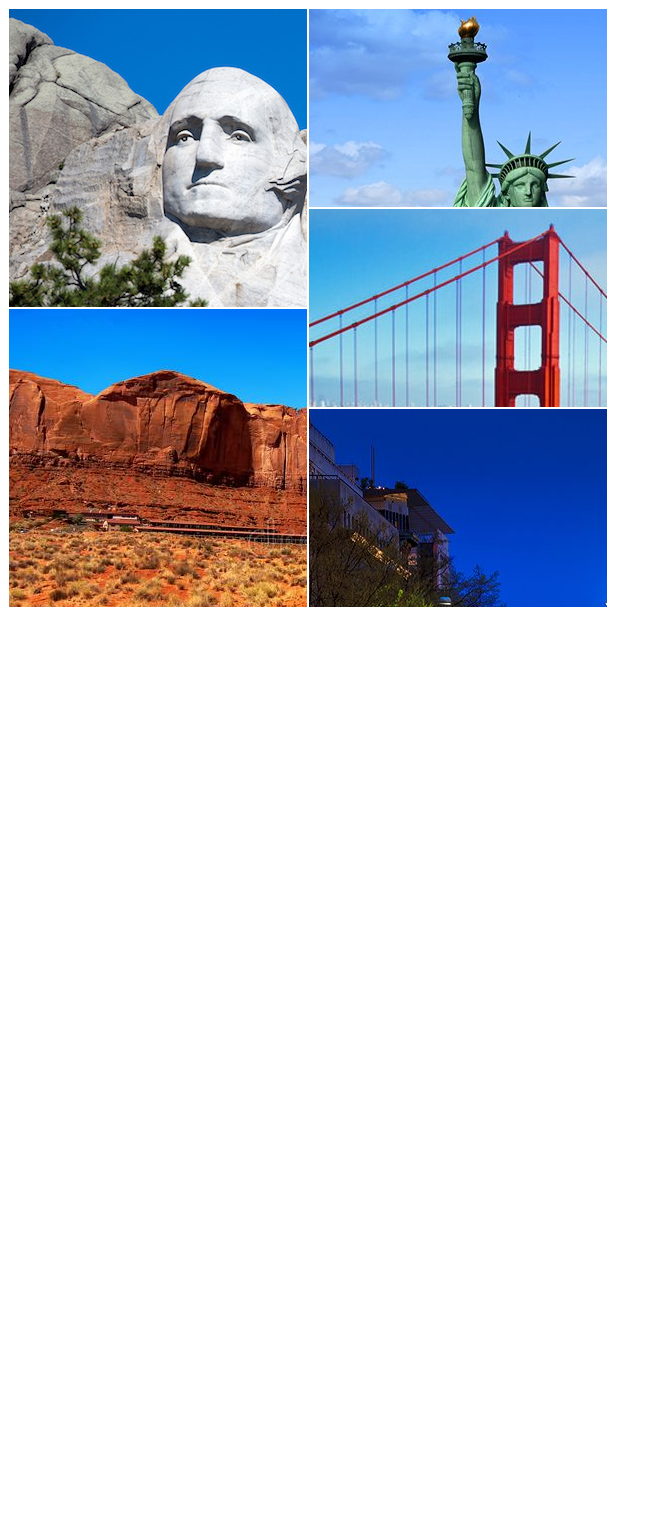
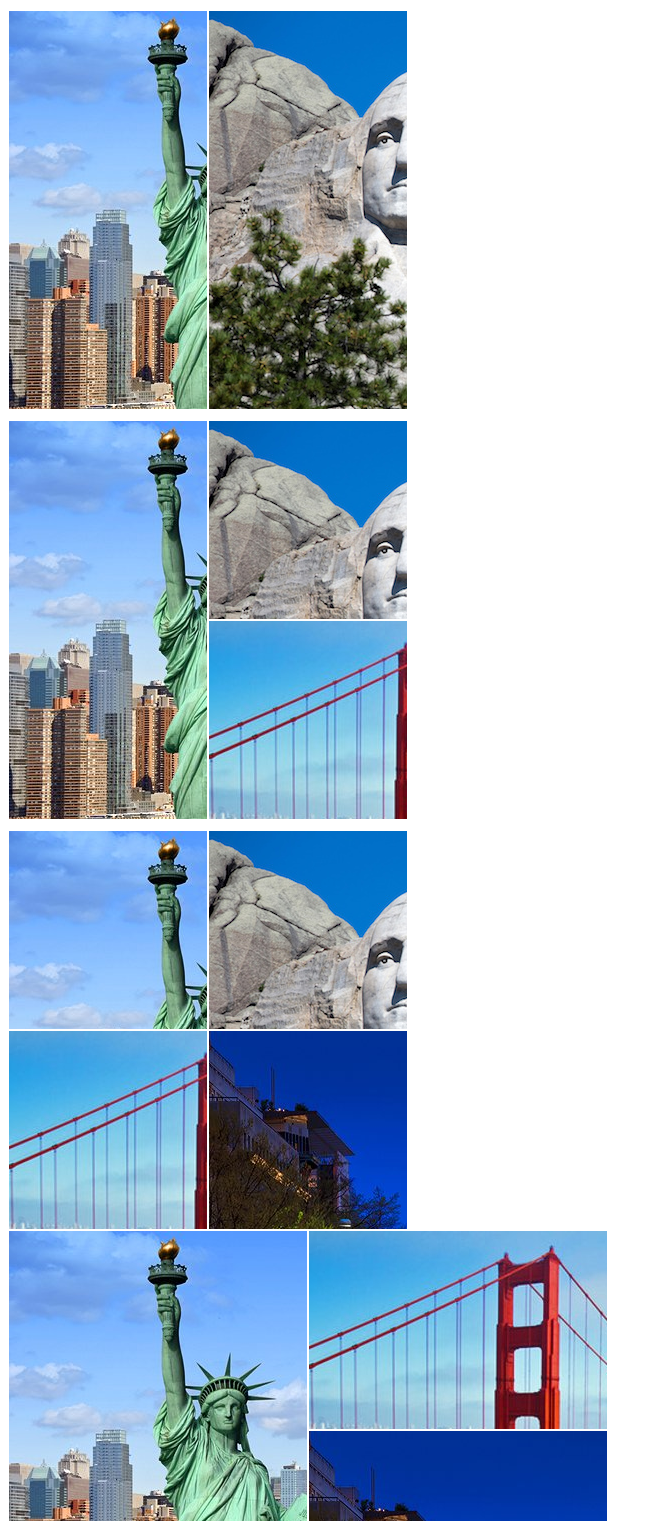
Before and after one commit to kazuki4real/js-fb-image, a plain HTML site: page index.html in a window 1280 px wide. Shown: the top 1521 px of the page, without its empty margins (0-661 px from the left). Before the commit the page ends 800 px from the top, so only its background shows below. Drawn offline with Linux system fonts and the light colour scheme.

Commit message:
css patterns added

```diff
--- a/index.html
+++ b/index.html
@@ -8,13 +8,67 @@
 <link rel="stylesheet" href="styles.css">
 </head>
 <body>
-  <div id="container">
-    <div class="itemA"><img src="img/mount_rushmore.jpg" alt=""></div>
-    <div class="itemB"><img src="img/united-states-usa-america-monument-valley-arizona-utah-famous-place-monument-valley-landscape-arizona-utah-scene-navajo-121420678.jpg" alt=""></div>
-    <div class="itemC"><img src="img/usa-best-places-new-york.jpg" alt=""></div>
-    <div class="itemD"><img src="img/usa-best-places-san-francisco.jpg" alt=""></div>
-    <div class="itemE"><img src="img/usa-best-places-washington.jpg" alt=""></div>
+
+  <div id="container" class="pattern2">
+    <div class="item">
+      <img src="img/usa-best-places-new-york.jpg">
+    </div>
+    <div class="item">
+      <img src="img/mount_rushmore.jpg">
+    </div>
   </div>
-  <script src="main.js"></script>
+
+  <div id="container" class="pattern3">
+    <div class="item">
+      <img src="img/usa-best-places-new-york.jpg">
+    </div>
+    <div class="item">
+      <img src="img/mount_rushmore.jpg">
+    </div>
+    <div class="item">
+      <img src="img/usa-best-places-san-francisco.jpg">
+    </div>
+  </div>
+
+  <div id="container" class="pattern4">
+    <div class="item">
+      <img src="img/usa-best-places-new-york.jpg">
+    </div>
+    <div class="item">
+      <img src="img/mount_rushmore.jpg">
+    </div>
+    <div class="item">
+      <img src="img/usa-best-places-san-francisco.jpg">
+    </div>
+    <div class="item">
+      <img src="img/usa-best-places-washington.jpg">
+    </div>
+  </div>
+
+  <div id="container" class="pattern5">
+    <div class="item">
+      <img src="img/usa-best-places-new-york.jpg">
+    </div>
+    <div class="item">
+      <img src="img/mount_rushmore.jpg">
+    </div>
+    <div class="item">
+      <img src="img/usa-best-places-san-francisco.jpg">
+    </div>
+    <div class="item">
+      <img src="img/usa-best-places-washington.jpg">
+    </div>
+    <div class="item">
+      <img src="img/united-states-usa-america-monument-valley-arizona-utah-famous-place-monument-valley-landscape-arizona-utah-scene-navajo-121420678.jpg">
+    </div>
+  </div>
+  <script src="main.js">
+  </script>
 </body>
 </html>
+
+<!-- <div class="itemA"><img src="img/mount_rushmore.jpg"></div>
+    <div class="itemB"><img src="img/united-states-usa-america-monument-valley-arizona-utah-famous-place-monument-valley-landscape-arizona-utah-scene-navajo-121420678.jpg"></div>
+    <div class="itemC"><img src="img/usa-best-places-new-york.jpg"></div>
+    <div class="itemD"><img src="img/usa-best-places-san-francisco.jpg"></div>
+    <div class="itemE"><img src="img/usa-best-places-washington.jpg"></div> -->
--- a/styles.css
+++ b/styles.css
@@ -1,38 +1,125 @@
-#container {
+.pattern2 {
+  display: grid;
+  grid-template-rows: 200px 200px;
+  grid-template-columns: 200px 200px;
+  margin-top: 10px;
+}
+
+.pattern2 .item:nth-child(1) {
+  grid-row: 1 / 3;
+  grid-column: 1 / 2;
+  margin: 1px 1px;
+  overflow: hidden;
+}
+
+.pattern2 .item:nth-child(2) {
+  grid-row: 1 / 3;
+  grid-column: 2 / 3;
+  margin: 1px 1px;
+  overflow: hidden;
+}
+
+/* pattern 3 */
+.pattern3 {
+  display: grid;
+  grid-template-rows: 200px 200px;
+  grid-template-columns: 200px 200px;
+  margin-top: 10px;
+}
+
+.pattern3 .item:nth-child(1) {
+  grid-row: 1 / 3;
+  grid-column: 1 / 2;
+  margin: 1px 1px;
+  overflow: hidden;
+}
+
+.pattern3 .item:nth-child(2) {
+  grid-row: 1 / 2;
+  grid-column: 2 / 3;
+  margin: 1px 1px;
+  overflow: hidden;
+}
+
+.pattern3 .item:nth-child(3) {
+  grid-row: 2 / 3;
+  grid-column: 2 / 3;
+  margin: 1px 1px;
+  overflow: hidden;
+}
+
+/* pattern 4 */
+.pattern4 {
+  display: grid;
+  grid-template-rows: 200px 200px;
+  grid-template-columns: 200px 200px;
+  margin-top: 10px;
+}
+
+.pattern4 .item:nth-child(1) {
+  grid-row: 1 / 2;
+  grid-column: 1 / 2;
+  margin: 1px 1px;
+  overflow: hidden;
+}
+
+.pattern4 .item:nth-child(2) {
+  grid-row: 1 / 2;
+  grid-column: 2 / 3;
+  margin: 1px 1px;
+  overflow: hidden;
+}
+
+.pattern4 .item:nth-child(3) {
+  grid-row: 2 / 3;
+  grid-column: 1 / 2;
+  margin: 1px 1px;
+  overflow: hidden;
+}
+
+.pattern4 .item:nth-child(4) {
+  grid-row: 2 / 3;
+  grid-column: 2 / 3;
+  margin: 1px 1px;
+  overflow: hidden;
+}
+
+/* pattern 5 */
+.pattern5 {
   display: grid;
   grid-template-rows: 100px 100px 100px 100px 100px 100px;
   grid-template-columns: 100px 100px 100px 100px 100px 100px;
 }
 
-.itemA {
+.pattern5 .item:nth-child(1) {
   grid-row: 1 / 4;
   grid-column: 1 / 4;
   margin: 1px 1px;
   overflow: hidden;
 }
 
-.itemB {
+.pattern5 .item:nth-child(2) {
   grid-row: 4 / 7;
   grid-column: 1 / 4;
   margin: 1px 1px;
   overflow: hidden;
 }
 
-.itemC {
+.pattern5 .item:nth-child(3) {
   grid-row: 1 / 3;
   grid-column: 4 / 7;
   margin: 1px 1px;
   overflow: hidden;
 }
 
-.itemD {
+.pattern5 .item:nth-child(4){
   grid-row: 3 / 5;
   grid-column: 4 / 7;
   margin: 1px 1px;
   overflow: hidden;
 }
 
-.itemE {
+.pattern5 .item:nth-child(5){
   grid-row: 5 / 7;
   grid-column: 4 / 7;
   margin: 1px 1px;
```
Also changed, not shown: main.js (+24 -0 lines).
